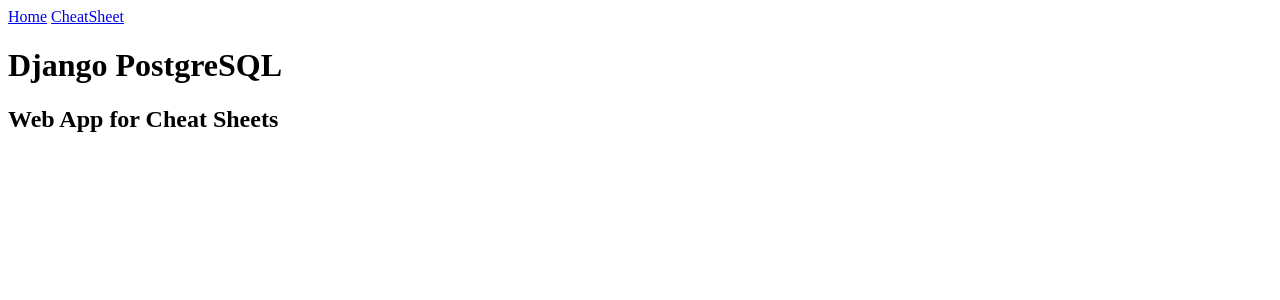
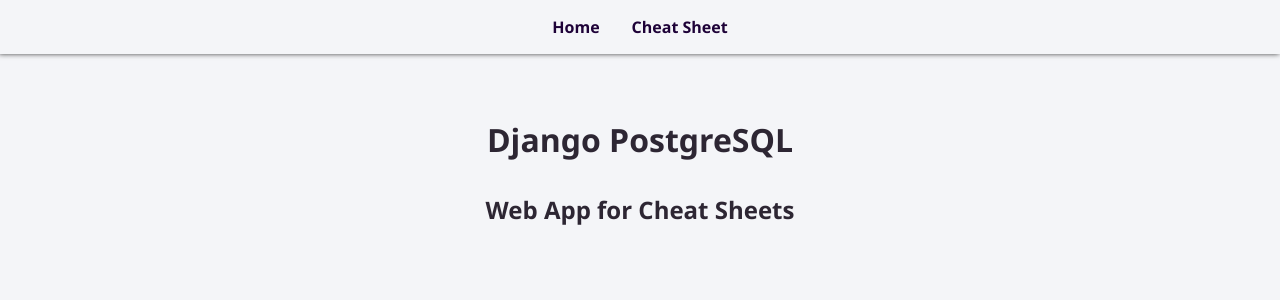
Before and after one commit to 0Ndev/django-postgresql, a Django app: page / in a window 1280 px wide. Shown: the top 300 px of the page. Run offline with Django 3.2, Linux system fonts and the light colour scheme.

Commit message:
add static

```diff
--- a/postgresql_django_site/wsgi.py
+++ b/postgresql_django_site/wsgi.py
@@ -11,6 +11,7 @@
 
 from django.core.wsgi import get_wsgi_application
 
-os.environ.setdefault('DJANGO_SETTINGS_MODULE', 'postgresql_django_site.settings')
+os.environ.setdefault('DJANGO_SETTINGS_MODULE',
+                      'postgresql_django_site.settings')
 
 application = get_wsgi_application()
--- a/requirements.txt
+++ b/requirements.txt
@@ -5,6 +5,7 @@
 Pillow==8.1.0
 python-dateutil==2.8.1
 python-decouple==3.4
+psycopg2-binary==2.8.6
 pytz==2021.1
 sqlparse==0.4.1
 whitenoise==5.2.0
--- /dev/null
+++ b/static/css/main.css
@@ -0,0 +1,56 @@
+* {
+    margin: 0;
+    box-sizing: border-box;
+}
+
+body {
+    background-color: rgb(244, 245, 248);
+    color: rgb(45, 38, 51);
+    font-family: 'Segoe UI', Tahoma, Geneva, Verdana, sans-serif;
+}
+
+
+nav {
+    width: 100vw;
+    padding: 1rem 0;
+    display: flex;
+    align-items: center;
+    justify-content: center;
+    box-shadow: -1px 0px 5px 0px rgba(0,0,0,0.75);
+}
+nav a {
+    text-decoration: none;
+    padding: 0 1rem;
+    font-weight: bold;
+    color: rgb(30, 2, 56);
+}
+
+main {
+    margin-top: 3rem;
+}
+
+h1, h2 {
+    text-align: center;
+    padding: 1rem 0;
+}
+
+.container_sheet {
+    width: 50vw;
+    margin: 1rem auto;
+    padding: 1rem;
+    line-height: 1.8em;
+    background-color: rgb(250, 250, 250);
+    box-shadow: 0px 0px 2px 0px rgba(0,0,0,0.75);
+    border-radius: 3px;
+}
+
+.link_pdf {
+    padding: 0.1rem 0.8rem;
+    text-decoration: none;
+    color: #000;
+    border: 1px solid rgb(141, 140, 140);
+    border-radius: 3px;
+}
+.link_pdf:hover {
+    background-color: rgba(133, 90, 233, 0.5);
+}
--- a/templates/base.html
+++ b/templates/base.html
@@ -1,21 +1,25 @@
 <!DOCTYPE html>
 <html lang="en">
+{% load static %}
 
 <head>
     <meta charset="UTF-8">
     <meta http-equiv="X-UA-Compatible" content="IE=edge">
     <meta name="viewport" content="width=device-width, initial-scale=1.0">
     <title>cheatsheet - Django PostgreSQL</title>
+    <link rel="stylesheet" href="{% static 'css/main.css' %}">
 </head>
 
 <body>
     <nav>
         <a href="{% url 'index' %}">Home</a>
-        <a href="{% url 'cheatsheets' %}">CheatSheet</a>
+        <a href="{% url 'cheatsheets' %}">Cheat Sheet</a>
     </nav>
-    {% block body_block %}
+    <main>
+        {% block body_block %}
 
-    {% endblock %}
+        {% endblock %}
+    </main>
 </body>
 
 </html>
--- a/templates/cheatsheets.html
+++ b/templates/cheatsheets.html
@@ -4,6 +4,7 @@
 
 <h2>Web Dev Cheat-Sheets</h2>
 
+<div class="container">
     {% for sheet in cheatsheets.all %}
     <div class="container_sheet">
         <h3>{{sheet.title}}</h3>
@@ -11,6 +12,6 @@
         <a href="{{sheet.cheatsheet.url}}" target="_blank" class="link_pdf">open pdf</a>
     </div>
     {% endfor %}
-
+</div>
 
 {% endblock %}
```
Also changed, not shown: postgresql_django_site/settings.py (+6 -4 lines). Lines whose indentation alone changed are shown as unchanged.
